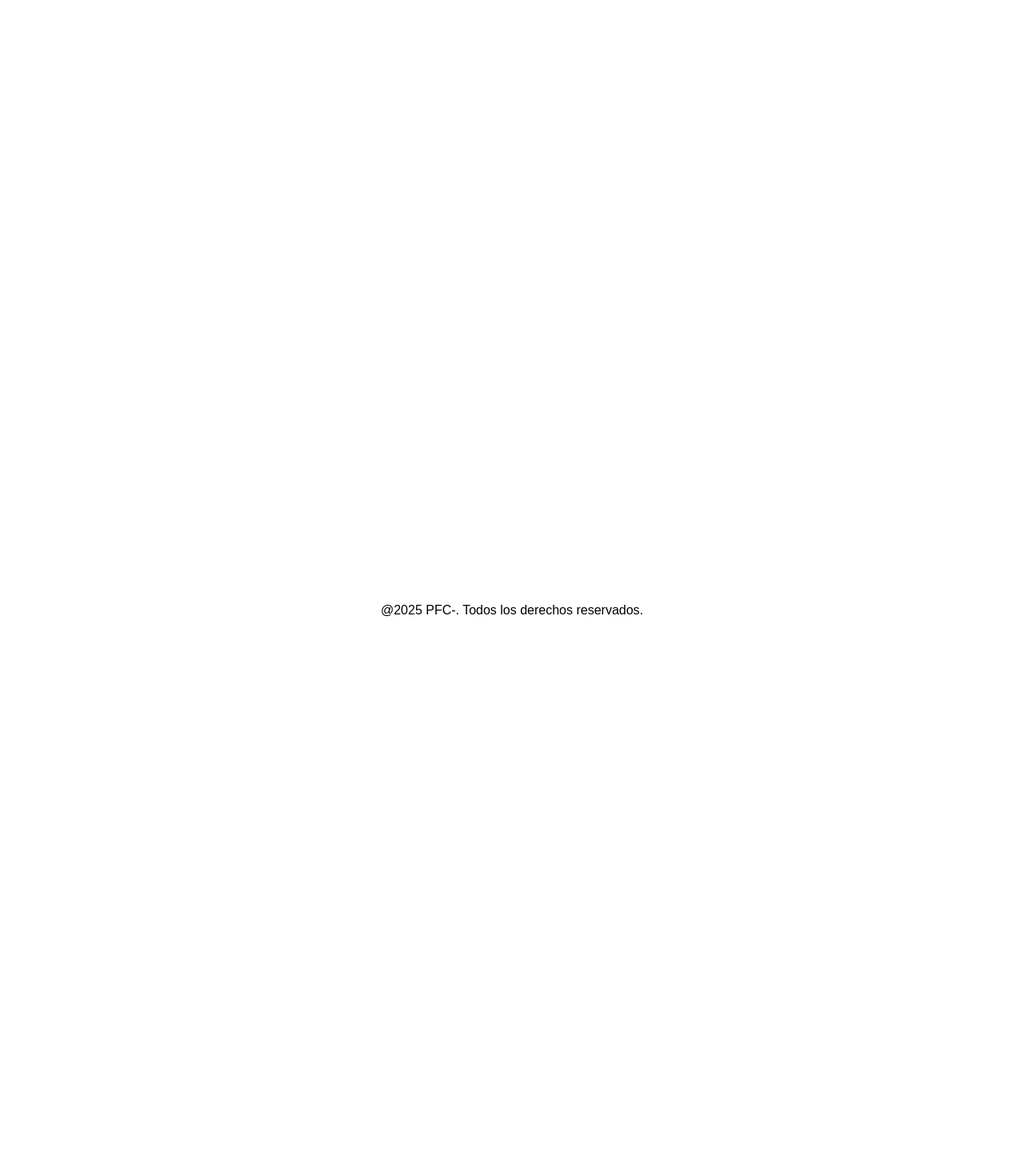
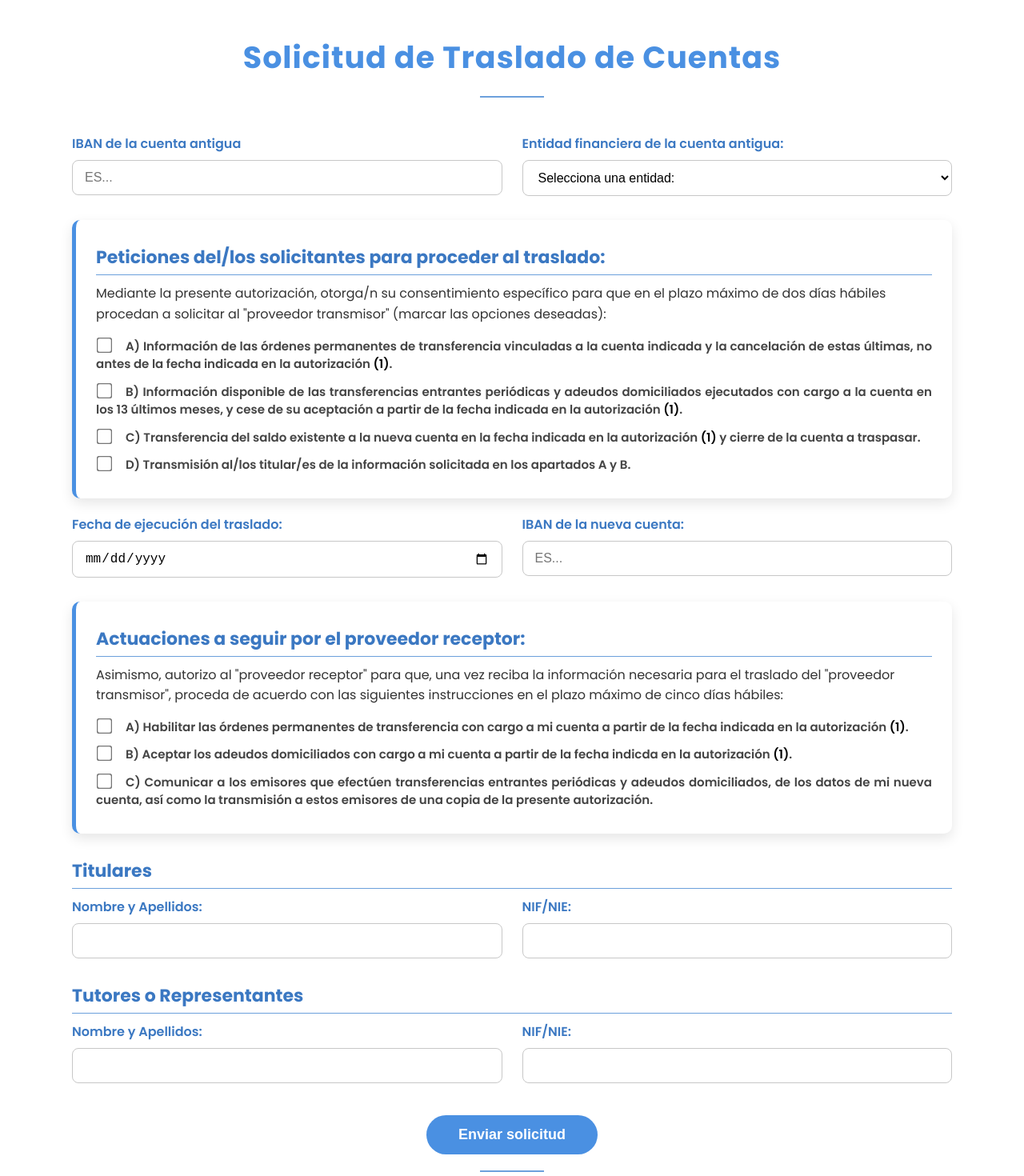
Before and after one commit to davidnoya/PFC-DAW, an Angular app in the folder frontend/PFC/: page /solicitud in a window 1280 px wide. Before the commit this address led to /. Shown: the part 20-1490 px from the top of the page at 80% size. Before the commit the page ends 816 px from the top, so only its background shows below. Built offline with nearby package versions, Linux system fonts and the light colour scheme.

Commit message:
Implementación de un formulario para la solicitud del traslado de cuentas

```diff
--- a/frontend/PFC/src/app/app-routing.module.ts
+++ b/frontend/PFC/src/app/app-routing.module.ts
@@ -2,12 +2,14 @@ import { NgModule } from '@angular/core';
 import { RouterModule, Routes } from '@angular/router';
 import { BienvenidaComponent } from './traslado-cuentas/component/bienvenida/bienvenida.component';
 import { LoginComponent } from './traslado-cuentas/component/login/login.component';
+import { FormSolicitudComponent } from './traslado-cuentas/component/form-solicitud/form-solicitud.component';
 
 const routes: Routes = [
   {path: '', redirectTo: '/bienvenida', pathMatch: 'full'},
   {path: 'bienvenida', component: BienvenidaComponent},
   {path: 'login1', component: LoginComponent, data: {texto: 'Todo listo para que accedas con confianza y seguridad'}},
-  {path: 'login2', component: LoginComponent, data: {texto: 'Antes de nada, debes acceder a tu banca electrónica'}}
+  {path: 'login2', component: LoginComponent, data: {texto: 'Antes de nada, debes acceder a tu banca electrónica'}},
+  {path: 'solicitud', component: FormSolicitudComponent}
 ];
 
 @NgModule({
--- a/frontend/PFC/src/app/app.module.ts
+++ b/frontend/PFC/src/app/app.module.ts
@@ -8,13 +8,15 @@ import { AppComponent } from './app.component';
 import { PieComponent } from './shared/pie/pie.component';
 import { BienvenidaComponent } from './traslado-cuentas/component/bienvenida/bienvenida.component';
 import { LoginComponent } from './traslado-cuentas/component/login/login.component';
+import { FormSolicitudComponent } from './traslado-cuentas/component/form-solicitud/form-solicitud.component';
 
 @NgModule({
   declarations: [
     AppComponent,
     PieComponent,
     BienvenidaComponent,
-    LoginComponent
+    LoginComponent,
+    FormSolicitudComponent
   ],
   imports: [
     BrowserModule,
--- /dev/null
+++ b/frontend/PFC/src/app/traslado-cuentas/component/form-solicitud/form-solicitud.component.css
@@ -0,0 +1,152 @@
+@import url('https://fonts.googleapis.com/css2?family=Poppins:wght@400;600;700&display=swap');
+
+main {
+    font-family: 'Poppins', sans-serif;
+    padding: 30px;
+    color: black;
+    min-height: 100vh;
+}
+
+h1 {
+    color: rgb(74, 144, 226);
+    font-size: 38px;
+    text-align: center;
+    letter-spacing: 1px;
+    margin-bottom: 10px;
+}
+
+form {
+    max-width: 1100px;
+    margin: auto;
+}
+
+hr {
+    border: none;
+    height: 2px;
+    background-color: rgb(108, 160, 220);
+    width: 80px;
+    margin: 20px auto;
+}
+
+.grid {
+    display: grid;
+    grid-template-columns: repeat(auto-fit, minmax(280px, 1fr));
+    gap: 25px;
+    margin-bottom: 30px;
+}
+
+.grid2{
+    display: grid;
+    grid-template-columns: repeat(auto-fit, minmax(280px, 1fr));
+    gap: 25px;
+    margin-bottom: 30px;
+    margin-top: 20px;
+}
+
+.tarjeta {
+    box-shadow: 0 6px 16px rgba(0, 0, 0, 0.1);
+    border-left: 5px solid rgb(74, 144, 226);
+    border-radius: 10px;
+    padding: 25px;
+    background-color: white;
+}
+
+h2 {
+    color: #3b78c2;
+    font-size: 22px;
+    margin-bottom: 10px;
+    border-bottom: 1px solid rgb(108, 160, 220);
+    padding-bottom: 5px;
+    margin-top: 5px;
+}
+
+.campo {
+    display: flex;
+    flex-direction: column;
+    gap: 8px;
+}
+
+label {
+    font-weight: 600;
+    color: #3b78c2;
+}
+
+input[type="text"],
+input[type="date"],
+select {
+    padding: 12px 15px;
+    font-size: 16px;
+    border: 1px solid rgb(199, 199, 199);
+    border-radius: 8px;
+    transition: 0.3s ease;
+    background-color: white;
+}
+
+input:focus,
+select:focus {
+    border-color: rgb(74, 144, 226);
+    box-shadow: 0 0 5px rgba(108, 160, 220, 0.5);
+    outline: none;
+}
+
+.checkboxes {
+    display: flex;
+    flex-direction: column;
+    gap: 12px;
+    margin-top: 15px;
+}
+
+.checkboxes label {
+    font-size: 15px;
+    color: rgb(68, 68, 68);
+    line-height: 1.5;
+    text-align: justify;
+}
+
+.checkboxes label:last-of-type{
+    margin-bottom: 5px;
+}
+
+input[type="checkbox"] {
+    transform: scale(1.5);
+    margin-right: 20px;
+}
+
+p {
+    font-size: 16px;
+    color: rgb(51, 51, 51);
+    line-height: 1.6;
+    margin-top: 10px;
+}
+
+button {
+    display: block;
+    margin: 40px auto 20px;
+    padding: 14px 40px;
+    background-color: rgb(74, 144, 226);
+    border: none;
+    border-radius: 30px;
+    font-size: 18px;
+    color: white;
+    font-weight: bold;
+    cursor: pointer;
+    transition: background-color 0.3s ease, transform 0.2s ease;
+}
+
+button:hover {
+    background-color: rgb(59, 120, 194);
+    transform: scale(1.05);
+}
+
+#titulares{
+    margin-top: 30px;
+}
+
+#pie{
+    text-align: center;
+}
+
+a{
+    color: black;
+    text-decoration: none;
+}
--- /dev/null
+++ b/frontend/PFC/src/app/traslado-cuentas/component/form-solicitud/form-solicitud.component.html
@@ -0,0 +1,88 @@
+<main>
+    <h1>Solicitud de Traslado de Cuentas</h1>
+    <hr><br>
+
+    <form>
+        <div class="grid">
+            <div class="campo">
+                <label>IBAN de la cuenta antigua</label>
+                <input type="text" name="iban-antiguo" placeholder="ES..." required minlength="24" maxlength="29" />
+            </div>
+
+            <div class="campo">
+                <label>Entidad financiera de la cuenta antigua:</label>
+                <select name="entidad-antigua" required>
+                    <option value="">Selecciona una entidad:</option>
+                    <option value="ABANCA">ABANCA</option>
+                    <option value="Santander">Santander</option>
+                    <option value="BBVA">BBVA</option>
+                    <option value="CaixaBank">CaixaBank</option>
+                    <option value="Sabadell">Sabadell</option>
+                    <option value="Bankinter">Bankinter</option>
+                    <option value="otra">Otra</option>
+                </select>
+            </div>
+        </div>
+
+        <div class="tarjeta seccion">
+            <h2>Peticiones del/los solicitantes para proceder al traslado:</h2>
+            <p>Mediante la presente autorización, otorga/n su consentimiento específico para que en el plazo máximo de dos días hábiles procedan a solicitar al "proveedor transmisor" (marcar las opciones deseadas):</p>
+            <div class="checkboxes">
+                <label><input type="checkbox" name="peticiones" value="A"/>A) Información de las órdenes permanentes de transferencia vinculadas a la cuenta indicada y la cancelación de estas últimas, no antes de la fecha indicada en la autorización <a href="/solicitud#pie">(1)</a>.</label>
+                <label><input type="checkbox" name="peticiones" value="B"/>B) Información disponible de las transferencias entrantes periódicas y adeudos domiciliados ejecutados con cargo a la cuenta en los 13 últimos meses, y cese de su aceptación a partir de la fecha indicada en la autorización <a href="/solicitud#pie">(1)</a>.</label>
+                <label><input type="checkbox" name="peticiones" value="C"/>C) Transferencia del saldo existente a la nueva cuenta en la fecha indicada en la autorización <a href="/solicitud#pie">(1)</a> y cierre de la cuenta a traspasar.</label>
+                <label><input type="checkbox" name="peticiones" value="D"/>D) Transmisión al/los titular/es de la información solicitada en los apartados A y B.</label>
+            </div>
+        </div>
+
+        <div class="grid2">
+            <div class="campo">
+                <label>Fecha de ejecución del traslado:</label>
+                <input type="date" name="fecha-traslado" required />
+            </div>
+
+            <div class="campo">
+                <label>IBAN de la nueva cuenta:</label>
+                <input type="text" name="iban-nuevo" placeholder="ES..." required minlength="24" maxlength="29" />
+            </div>
+        </div>
+
+        <div class="tarjeta seccion">
+            <h2>Actuaciones a seguir por el proveedor receptor:</h2>
+            <p>Asimismo, autorizo al "proveedor receptor" para que, una vez reciba la información necesaria para el traslado del "proveedor transmisor", proceda de acuerdo con las siguientes instrucciones en el plazo máximo de cinco días hábiles:</p>
+            <div class="checkboxes">
+                <label><input type="checkbox" name="actuaciones" value="A"/>A) Habilitar las órdenes permanentes de transferencia con cargo a mi cuenta a partir de la fecha indicada en la autorización <a href="/solicitud#pie">(1)</a>.</label>
+                <label><input type="checkbox" name="actuaciones" value="B"/>B) Aceptar los adeudos domiciliados con cargo a mi cuenta a partir de la fecha indicda en la autorización <a href="/solicitud#pie">(1)</a>.</label>
+                <label><input type="checkbox" name="actuaciones" value="C"/>C) Comunicar a los emisores que efectúen transferencias entrantes periódicas y adeudos domiciliados, de los datos de mi nueva cuenta, así como la transmisión a estos emisores de una copia de la presente autorización.</label>
+            </div>
+        </div>
+
+        <h2 id="titulares">Titulares</h2>
+        <div class="grid">
+            <div class="campo">
+                <label>Nombre y Apellidos:</label>
+                <input type="text" name="titular" required />
+            </div>
+            <div class="campo">
+                <label>NIF/NIE:</label>
+                <input type="text" name="nif" required minlength="9" maxlength="9" />
+            </div>
+        </div>
+
+        <h2>Tutores o Representantes</h2>
+        <div class="grid">
+            <div class="campo">
+                <label>Nombre y Apellidos:</label>
+                <input type="text" name="representante" />
+            </div>
+            <div class="campo">
+                <label>NIF/NIE:</label>
+                <input type="text" name="repre-nif" minlength="9" maxlength="9" />
+            </div>
+        </div>
+
+        <button type="submit">Enviar solicitud</button>
+        <hr>
+        <p id="pie">1. La fecha de ejecución del traslado no podrá ser anterior a la resultante de añadir 13 días hábiles desde la fecha de envío de esta solicitud.</p>
+    </form>
+    </main>
--- /dev/null
+++ b/frontend/PFC/src/app/traslado-cuentas/component/form-solicitud/form-solicitud.component.ts
@@ -0,0 +1,15 @@
+import { Component, OnInit } from '@angular/core';
+
+@Component({
+  selector: 'app-form-solicitud',
+  templateUrl: './form-solicitud.component.html',
+  styleUrls: ['./form-solicitud.component.css']
+})
+export class FormSolicitudComponent implements OnInit {
+
+  constructor() { }
+
+  ngOnInit(): void {
+  }
+
+}
```
Also changed, not shown: 1 other file (tests, documents, lock files or other folders).
